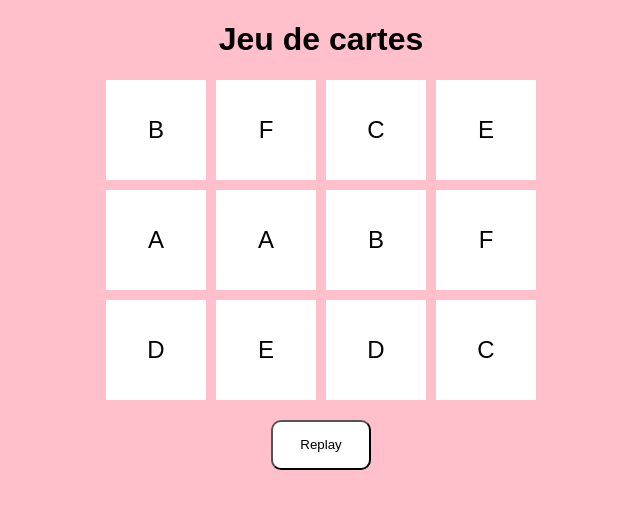
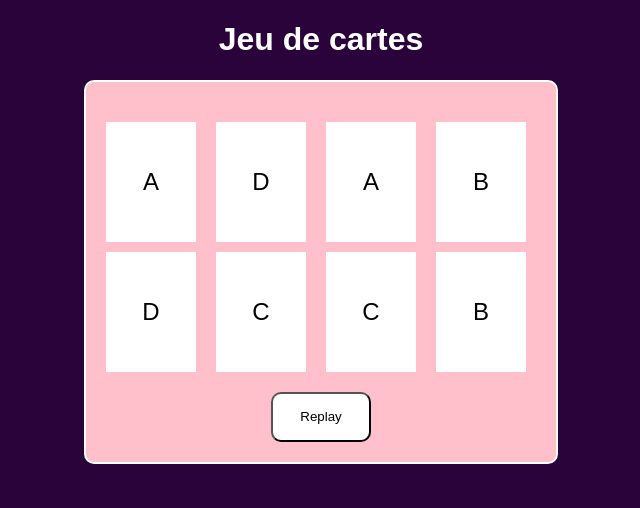
Before and after one commit to Emiliahrabeson/Memory-game, a plain HTML site: page index.html in a window 1280 px wide. Both pictures are taken after a click on the button "Play". Shown: the whole page, without its empty margins (319-959 px from the left). Drawn offline with Linux system fonts and the light colour scheme.

Commit message:
mandrindra be kankana

```diff
--- a/index.html
+++ b/index.html
@@ -8,9 +8,12 @@
 </head>
 <body>
     <h1 id="Titre"> Jeu de cartes </h1>
-    <div id="card_table"></div>
+    <div id="table">
+        <div id="card_table"></div>
+        <button class="Play_game" onclick="play()" >Play</button>
+    </div>
 
-    <button class="Play_game" onclick="play()" >Play</button>
+
     <script src="script.js"></script>
 </body>
 </html>
--- a/script.js
+++ b/script.js
@@ -1,4 +1,10 @@
-let cartes = ["A", "A", "B", "B", "C", "C", "D", "D", "E", "E", "F", "F"];
+let cartes1 = ["A", "A", "B", "B", "C", "C", "D", "D"];
+let cartes2 = ["A", "A", "B", "B", "C", "C", "D", "D", "E", "E", "F", "F"];
+let cartes3 = ["A", "A", "B", "B", "C", "C", "D", "D", "E", "E", "F", "F","G","G","H","H"];
+let cartes4 = ["A", "A", "B", "B", "C", "C", "D", "D", "E", "E", "F", "F","G","G","H","H","I","I","J","J"];
+// const letters = "ABCDEFGHIJKLM";
+let level = 1;
+
 function melanger(tab) {
     for (let i = tab.length-1; i > 0; i--) {
         const j = Math.floor(Math.random() * (i + 1));
@@ -9,9 +15,25 @@ function melanger(tab) {
 
 function create_card() {
     const cardTable = document.getElementById("card_table");
-    const tab_melangee = melanger(cartes);
+    let tab_melangee = [];
+
+    if (level === 1) {
+        tab_melangee = melanger(cartes1);
+    }
+    else if (level === 2) {
+        tab_melangee = melanger(cartes2);
+    }
+    else if (level === 3) {
+        tab_melangee = melanger(cartes3);
+    }
+    else if (level === 4) {
+        tab_melangee = melanger(cartes4);
+    }
+    else {
+        tab_melangee = melanger(cartes1);
+    }
+
     cardTable.innerHTML = "";
-
     tab_melangee.forEach(lettre => {
         const card = document.createElement('div');
         card.classList.add('card');
@@ -28,6 +50,8 @@ function create_card() {
         cardTable.appendChild(card);
     });
 
+    return tab_melangee;
+
 }
 
 function play() {
@@ -43,7 +67,8 @@ function play() {
     const bouton = document.querySelector('.Play_game');
     bouton.innerHTML = "Replay";
 
-    create_card();
+    const tab_melangee = create_card();
+    let pair = tab_melangee.length/2;
 
     setTimeout(() => {
         const cards = document.querySelectorAll('.card');
@@ -74,11 +99,16 @@ function play() {
                     cartesCliquees = [];
                     compteur = 0;
 
-                    if (compteur_score === 6) {
+                    if (compteur_score === pair) {
+                        level += 1;
                         const congrats = document.createElement('div');
                         congrats.textContent = "Congratulation";
                         congrats.className = "fin";
                         document.body.appendChild(congrats);
+
+                        setTimeout(()=> {
+                            play();
+                        },2000);
                     }
                 }
                 else {
--- a/style.css
+++ b/style.css
@@ -1,7 +1,7 @@
 body {
     font-family: Arial, sans-serif;
     text-align: center;
-    background-color: pink;
+    background-color: rgb(41, 3, 58);
 }
 .Play_game {
     width: 100px;
@@ -9,6 +9,9 @@ body {
     background: white;
     border-radius: 10px;
     cursor: pointer;
+}
+h1 {
+    color: white;
 }
 
 #card_table {
@@ -20,12 +23,14 @@ body {
 }
 
 .card {
-    width: 100px;
-    height: 100px;
+    width: 90px;
+    height: 120px;
     position: relative;
     transform-style: preserve-3d;
     transition: transform 0.5s;
     cursor: pointer;
+    border-radius: 50px;
+
 }
 
 .face, .cachee {
@@ -79,3 +84,13 @@ body {
     content: " 🎉";
     margin-left: 10px;
 }
+
+#table {
+    border: 2px solid white;
+    border-radius: 10px;
+    width: fit-content;
+    /* background-color: rgb(252, 184, 195); */
+    background-color: pink;
+    margin: 0 auto;
+    padding: 20px;
+}
```
